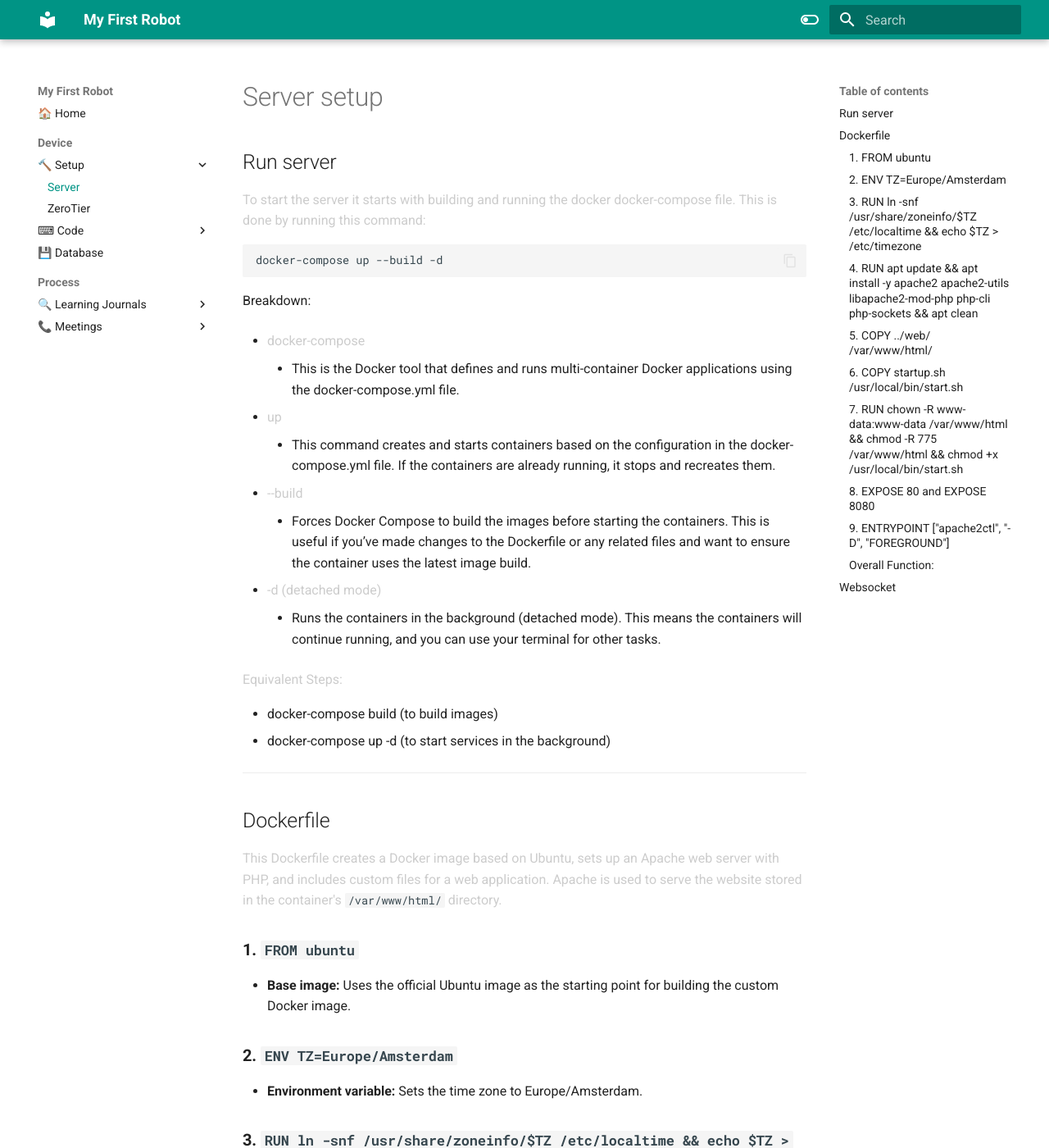
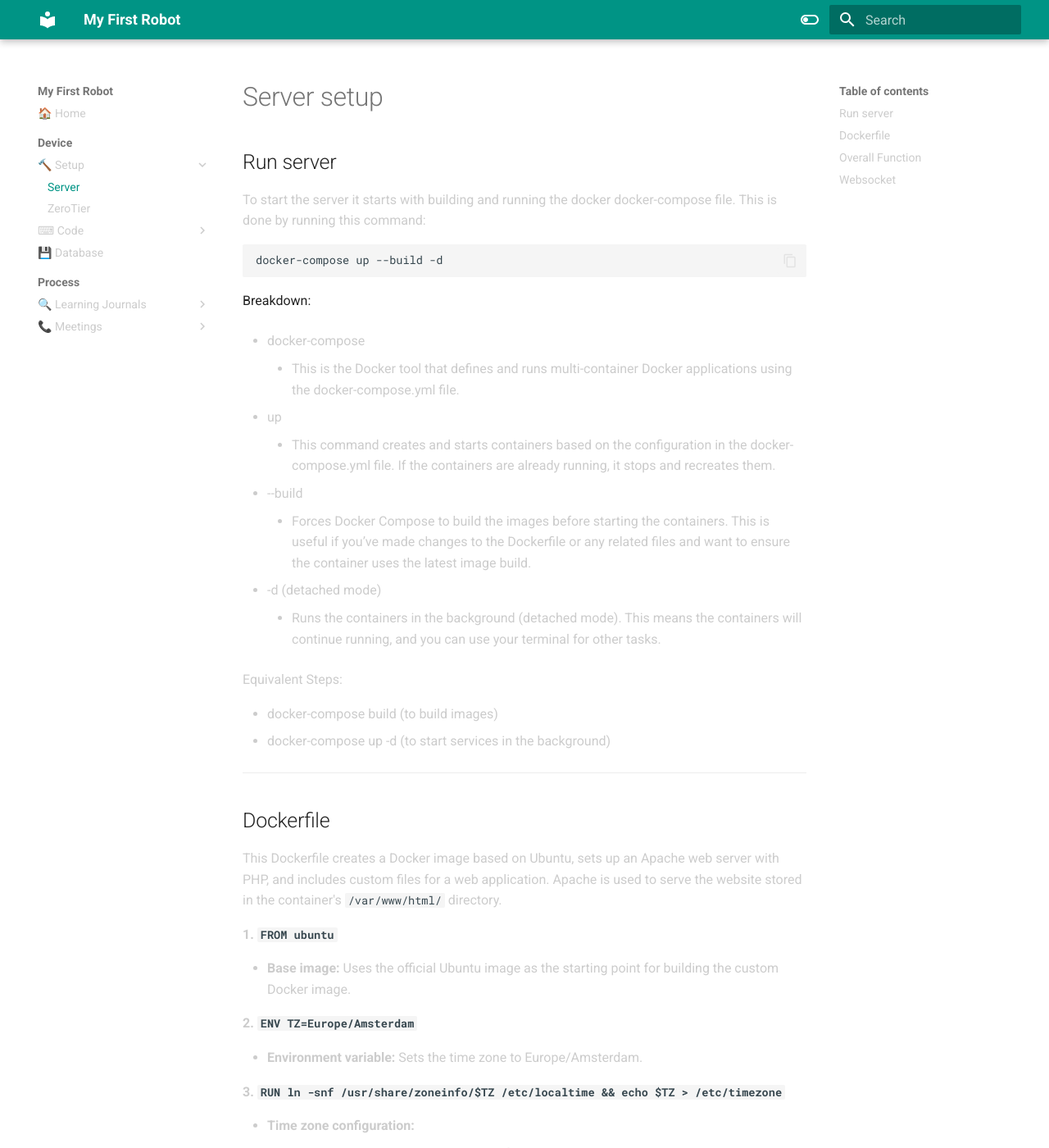
Before and after one commit to VioletHarmon2002/MyFirstRobot, an MkDocs documentation site: the page built from docs/Setup/server.md, in a window 1280 px wide and 1400 px high. Shown: the whole window at 82% size. Built offline with MkDocs 1.6.1 and Material for MkDocs 9.7.7, drawn with Linux system fonts in a browser that asks for light colours; some of the changed text lies outside the part shown.

Commit message:
Updated the color of the text and cleaned up the ToC of the server setup page

````diff
--- a/docs/Setup/server.md
+++ b/docs/Setup/server.md
@@ -30,57 +30,66 @@
 This Dockerfile creates a Docker image based on Ubuntu, sets up an Apache web server with PHP, and includes custom files for a web application. Apache is used to serve the website stored in the container's ```/var/www/html/``` directory.
 
 
-### **1. `FROM ubuntu`**
+**1. `FROM ubuntu`**
+
 - **Base image:** Uses the official Ubuntu image as the starting point for building the custom Docker image.
 
 
-### **2. `ENV TZ=Europe/Amsterdam`**
+**2. `ENV TZ=Europe/Amsterdam`**
+
 - **Environment variable:** Sets the time zone to Europe/Amsterdam.
 
 
-### **3. `RUN ln -snf /usr/share/zoneinfo/$TZ /etc/localtime && echo $TZ > /etc/timezone`**
+**3. `RUN ln -snf /usr/share/zoneinfo/$TZ /etc/localtime && echo $TZ > /etc/timezone`**
+
 - **Time zone configuration:**
   - Links the system's local time to the specified time zone.
   - Updates the `/etc/timezone` file with the correct time zone.
 
 
-### **4. `RUN apt update && apt install -y apache2 apache2-utils libapache2-mod-php php-cli php-sockets && apt clean`**
+**4. `RUN apt update && apt install -y apache2 apache2-utils libapache2-mod-php php-cli php-sockets && apt clean`**
+
 - **Install necessary software:**
   - Updates the package list.
   - Installs Apache2, utilities, and PHP modules.
   - Cleans up the package cache to reduce image size.
 
 
-### **5. `COPY ../web/ /var/www/html/`**
+**5. `COPY ../web/ /var/www/html/`**
+
 - **Copy web files:**
   - Copies the content from a local `../web/` directory into the container's Apache web server directory (`/var/www/html/`).
 
 
-### **6. `COPY startup.sh /usr/local/bin/start.sh`**
+**6. `COPY startup.sh /usr/local/bin/start.sh`**
+
 - **Copy a custom script:**
   - Copies a `startup.sh` script into the container’s `/usr/local/bin/start.sh` directory, which might contain additional setup commands.
 
 
-### **7. `RUN chown -R www-data:www-data /var/www/html && chmod -R 775 /var/www/html && chmod +x /usr/local/bin/start.sh`**
+**7. `RUN chown -R www-data:www-data /var/www/html && chmod -R 775 /var/www/html && chmod +x /usr/local/bin/start.sh`**
+
 - **Set file permissions:**
   - Changes ownership of `/var/www/html` to the Apache user (`www-data`).
   - Sets read, write, and execute permissions (`775`) for the web directory.
   - Makes the `start.sh` script executable.
 
 
-### **8. `EXPOSE 80` and `EXPOSE 8080`**
+**8. `EXPOSE 80` and `EXPOSE 8080`**
+
 - **Port exposure:**
   - Exposes ports 80 and 8080 so the container can accept HTTP traffic.
   - Port 80 is the default HTTP port; 8080 is commonly used for alternative web services.
 
 
-### **9. `ENTRYPOINT ["apache2ctl", "-D", "FOREGROUND"]`**
+**9. `ENTRYPOINT ["apache2ctl", "-D", "FOREGROUND"]`**
+
 - **Container entry point:**
   - Specifies the command that runs when the container starts.
   - Launches Apache in the foreground mode to keep the container running.
 
 
-### **Overall Function:**
+## Overall Function
 This Dockerfile sets up an Ubuntu-based container with an Apache web server to serve a PHP-based website. It includes custom web content and a startup script, ensuring the environment is correctly configured. Apache is the core service that runs and hosts the website, handling HTTP requests on the exposed ports.
 
 ---
--- a/docs/css/extra_style.css
+++ b/docs/css/extra_style.css
@@ -1,3 +1,7 @@
 p {
-    color: #CCC; /* Replace with your desired color */
+    color: #CCC;
   }
+
+li {
+    color: #CCC;
+}
````
Also changed, not shown: other parts of docs/Setup/server.md (+2 -2 lines).
